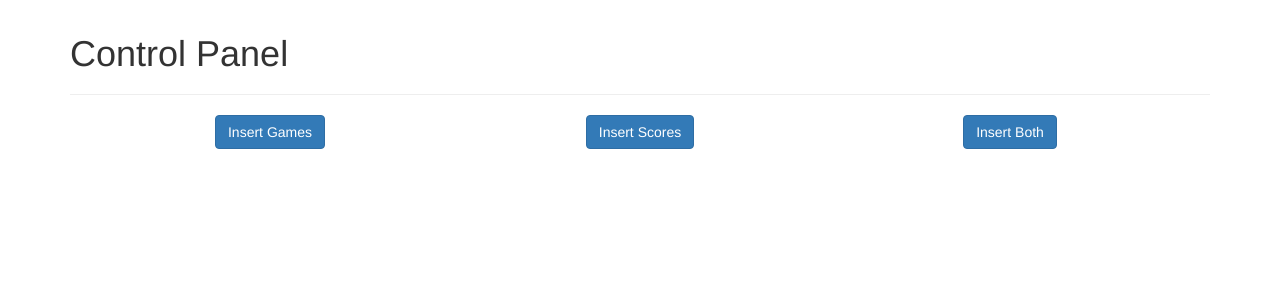
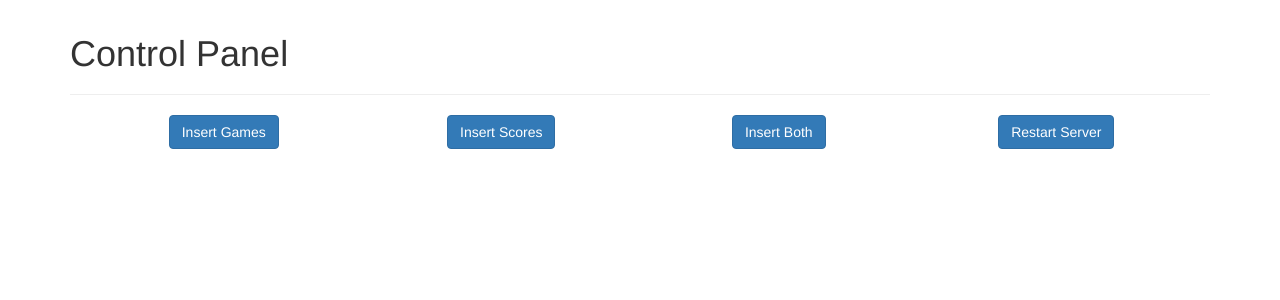
Before and after one commit to nilfm/nba-betting-simulator, a Flask app: template app/templates/admin.html in a window 1280 px wide. Shown: the part 51-351 px from the top of the page. Run offline with Flask 2, Linux system fonts and the light colour scheme; the template is opened without the code that fills it, so the values that code supplies are empty; some libraries are stand-ins or nearby versions.

Commit message:
Option to restart server from admin page

```diff
--- a/app/routes.py
+++ b/app/routes.py
@@ -135,6 +135,6 @@ def admin():
 @app.route('/execute/<name>', methods=['POST'])
 @login_required
 def execute(name):
-    subprocess.call(f'python3 {name}.py', shell=True)
+    subprocess.call(f'./{name}', shell=True)
     flash('Script called')
     return render_template('admin.html')
--- a/app/templates/admin.html
+++ b/app/templates/admin.html
@@ -4,19 +4,24 @@
 <body>
     <h1>Control Panel</h1><hr>
     <div class="container-fluid">
-        <div align="center" class="form-group col-xl-4 col-lg-4 col-md-4 col-sm-4 col-xs-4">
-            <form action="/execute/insert_games" method="post">
+        <div align="center" class="form-group col-xl-3 col-lg-3 col-md-3 col-sm-3 col-xs-12">
+            <form action="/execute/insert_games.py" method="post">
                 <button class="btn btn-primary">Insert Games</button>
             </form>
         </div>
-        <div align="center" class="form-group col-xl-4 col-lg-4 col-md-4 col-sm-4 col-xs-4">
-            <form action="/execute/insert_scores" method="post">
+        <div align="center" class="form-group col-xl-3 col-lg-3 col-md-3 col-sm-3 col-xs-12">
+            <form action="/execute/insert_scores.py" method="post">
                 <button class="btn btn-primary">Insert Scores</button>
             </form>
         </div>
-        <div align="center" class="form-group col-xl-4 col-lg-4 col-md-4 col-sm-4 col-xs-4">
-            <form action="/execute/daily_task" method="post">
+        <div align="center" class="form-group col-xl-3 col-lg-3 col-md-3 col-sm-3 col-xs-12">
+            <form action="/execute/daily_task.py" method="post">
                 <button class="btn btn-primary">Insert Both</button>
+            </form>
+        </div>
+        <div align="center" class="form-group col-xl-3 col-lg-3 col-md-3 col-sm-3 col-xs-12">
+            <form action="/execute/restart_server.sh" method="post">
+                <button class="btn btn-primary">Restart Server</button>
             </form>
         </div>
     </div>
--- a/insert_scores.py
+++ b/insert_scores.py
@@ -1,3 +1,5 @@
+#!/usr/bin/env python3
+
 import requests
 import json
 import os
```
Also changed, not shown: 1 other file.
